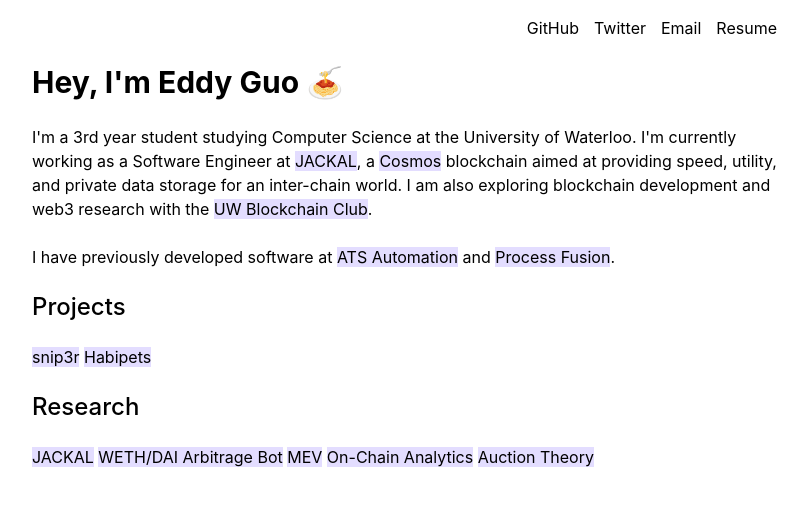
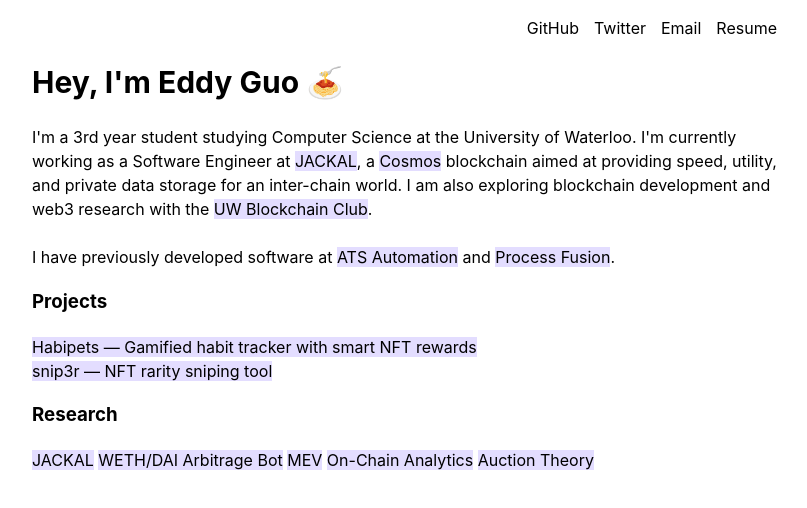
Before and after one commit to eddy-guo/eddyguo-website, a Next.js app: page / in a window 1280 px wide. Shown: the top 508 px of the page, without its empty margins (238-1045 px from the left). Built offline with nearby package versions, Linux system fonts and the light colour scheme.

Commit message:
quickfix - homepage projects spacing and styling

```diff
--- a/pages/index.js
+++ b/pages/index.js
@@ -78,32 +78,34 @@
         </Link>
         .
       </p>
-      <h2>Projects</h2>
-      <Link href='https://github.com/eddy-guo/snip3r'>
-        <a target='_blank'>snip3r</a>
-      </Link>
-      {" "}
-      <Link href='https://habipets.vercel.app/'>
-        <a target='_blank'>Habipets</a>
-      </Link>
-
-      <h2>Research</h2>
+      <h3>Projects</h3>
+      <ul id="projects">
+        <li>
+          <Link href='https://habipets.vercel.app/'>
+            <a target='_blank'>
+              Habipets — Gamified habit tracker with smart NFT rewards
+            </a>
+          </Link>
+        </li>
+        <li>
+          <Link href='https://github.com/eddy-guo/snip3r'>
+            <a target='_blank'>snip3r — NFT rarity sniping tool</a>
+          </Link>
+        </li>
+      </ul>
+      <h3>Research</h3>
       <Link href='/jackal'>
         <a>JACKAL</a>
-      </Link>
-      {" "}
+      </Link>{" "}
       <Link href='/arbitragebot'>
         <a>WETH/DAI Arbitrage Bot</a>
-      </Link>
-      {" "}
+      </Link>{" "}
       <Link href='/mev'>
         <a>MEV</a>
-      </Link>
-      {" "}
+      </Link>{" "}
       <Link href='/on-chain-analytics'>
         <a>On-Chain Analytics</a>
-      </Link>
-      {" "}
+      </Link>{" "}
       <Link href='/auction-theory'>
         <a>Auction Theory</a>
       </Link>
--- a/styles/global.css
+++ b/styles/global.css
@@ -45,10 +45,6 @@
   font-weight: normal;
 }
 
-h2 {
-  font-weight: 500;
-}
-
 .button {
   display: inline-block;
   padding-right: 15px;
@@ -70,6 +66,13 @@
   background: transparent;
 }
 
+#projects {
+  padding: 0;
+  list-style-type: none;
+  text-align: left;
+}
+
+/* images */
 img {
   max-width: 100%;
   display: block;
```
